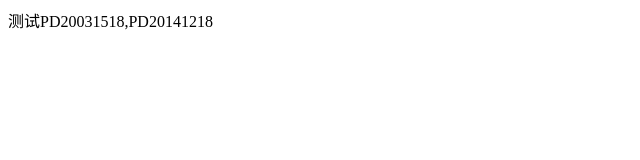
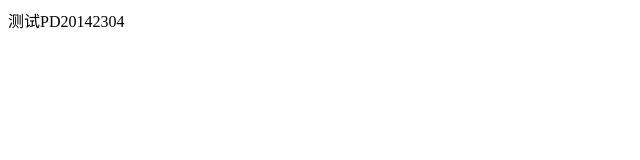
Before and after one commit to TH-Going/th-going.github.io, a plain HTML site: page index.html in a window 1280 px wide. Shown: the whole page, without its empty margins (0-640 px from the left). Drawn offline with Linux system fonts and the light colour scheme.

Commit message:
Update index.html
wadawd

```diff
--- a/index.html
+++ b/index.html
@@ -8,6 +8,6 @@
     <title>Document</title>
 </head>
 <body>
-测试PD20031518,PD20141218
+测试PD20142304
 </body>
 </html>
```
